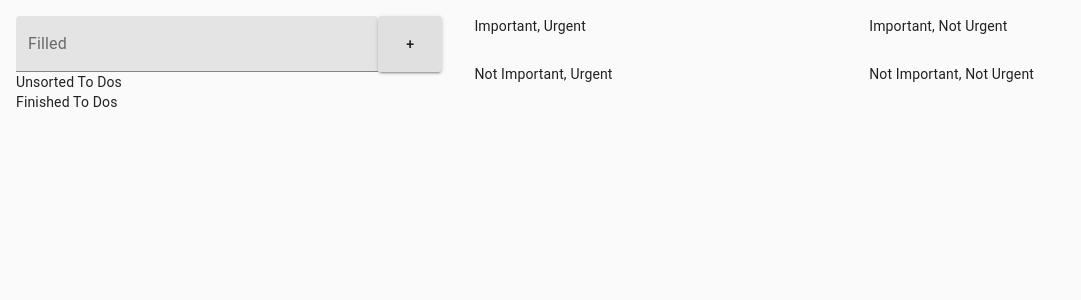
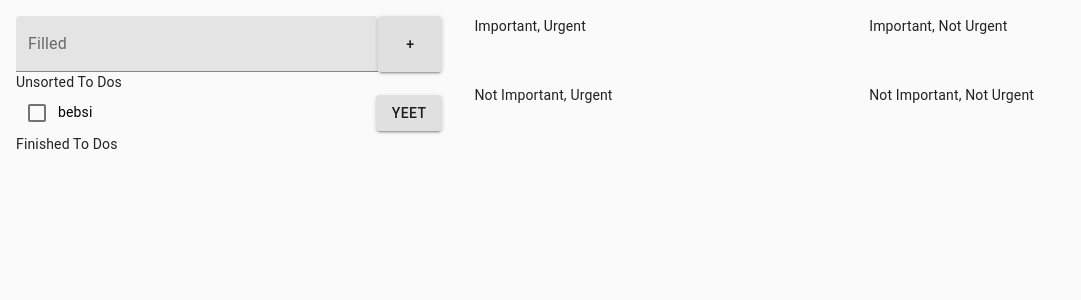
Before and after one commit to S-Rad/todosreact, a React (Create React App) app: page / in a window 1280 px wide. Shown: the top 300 px of the page, without its empty margins (0-1081 px from the left). Built offline with nearby package versions, Linux system fonts and the light colour scheme.

Commit message:
added textfield to todoitem

```diff
--- a/src/components/LeftToDoList.js
+++ b/src/components/LeftToDoList.js
@@ -3,12 +3,12 @@ import { Box } from "@material-ui/core";
 import { AddToDoField, ToDoItem } from ".";
 
 const LeftToDoList = () => {
-  const activeToDos = [];
+  const activeToDos = [<ToDoItem toDoText="bebsi" />];
   const inactiveToDos = [];
 
-  const addToDo = () =>{
-
-  }
+  const addToDo = (text) => {
+    return <ToDoItem toDoText={text} />;
+  };
   return (
     <Box m={2} flexGrow={1}>
       <AddToDoField />
--- a/src/components/ToDoItem.js
+++ b/src/components/ToDoItem.js
@@ -1,7 +1,7 @@
 import React, { useState } from "react";
 import { Box, Checkbox, Button } from "@material-ui/core";
 
-const ToDoItem = () => {
+const ToDoItem = (props) => {
   const [active, setActive] = useState("true");
   const activeStyle = {
     color: "#000000",
@@ -20,7 +20,7 @@ const ToDoItem = () => {
     <Box display="flex" alignItems="center" justifyContent="space-between">
       <Box style={active ? activeStyle : inactiveStyle}>
         <Checkbox onClick={handleChecked} />
-        To Do
+        {props.toDoText}
       </Box>
       <Button variant="contained">Yeet</Button>
     </Box>
```
